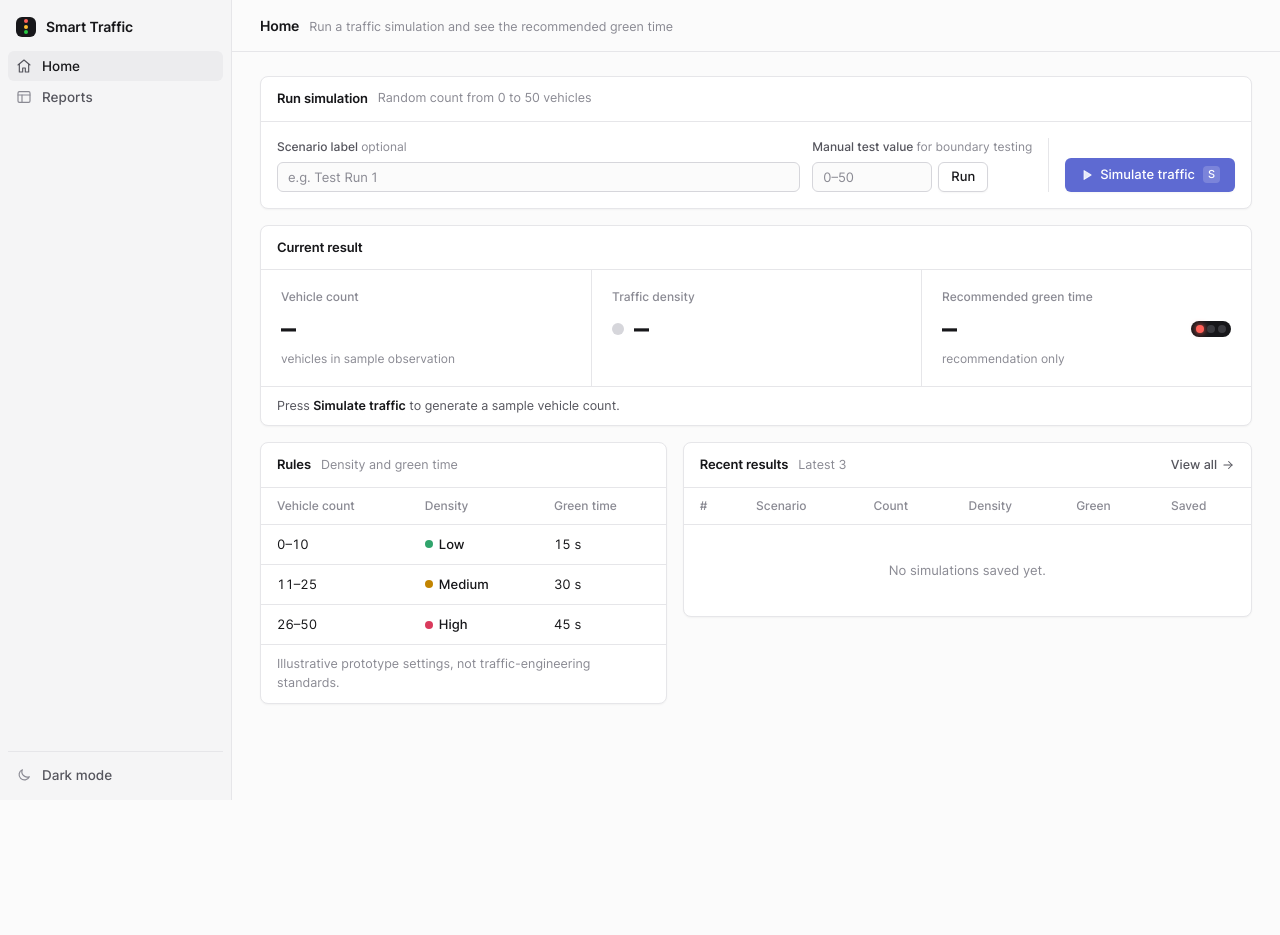
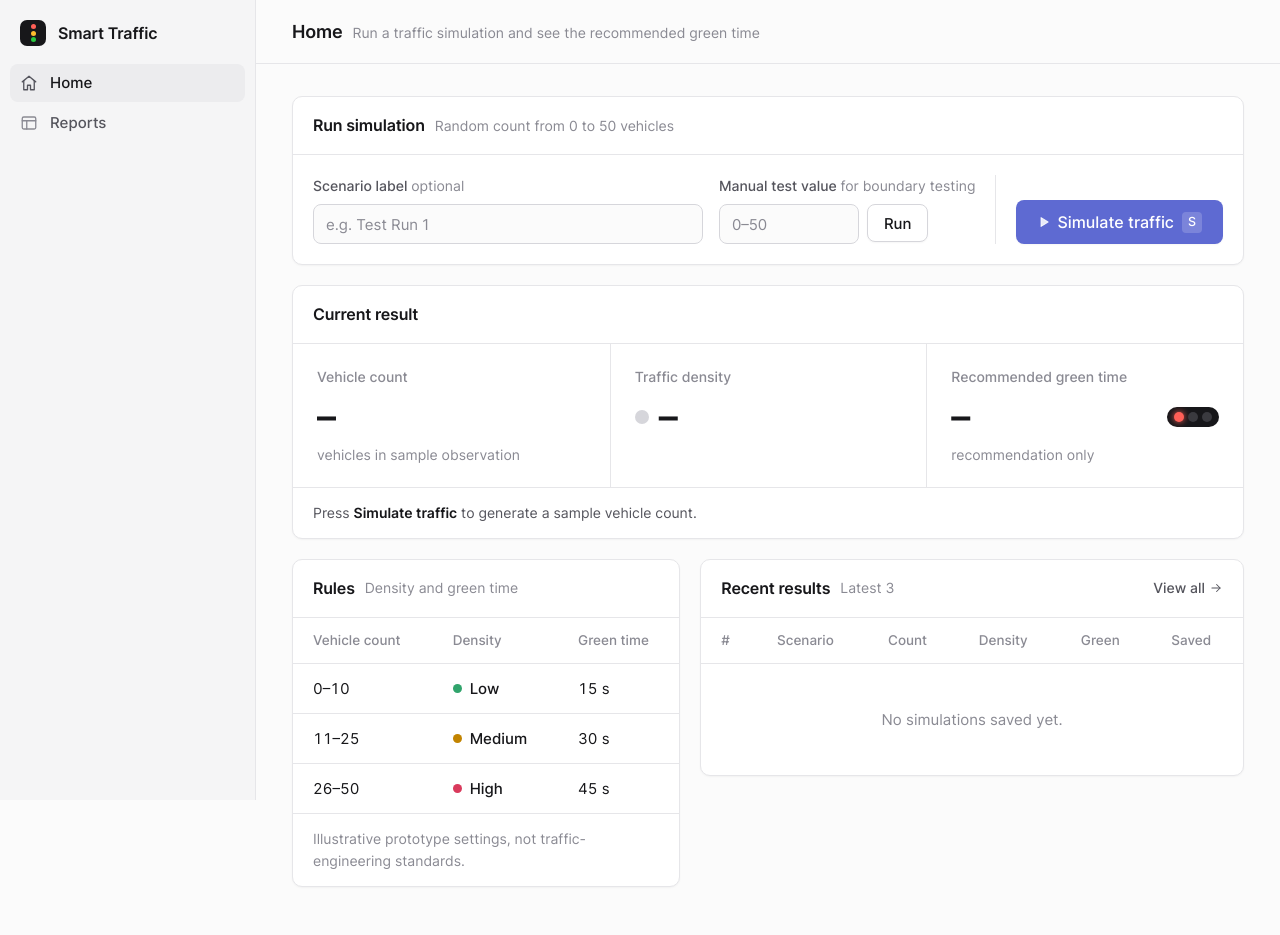
Before and after one commit to osamashaikh4/traffic-simulation, a Flask app: page / in a window 1280 px wide. Before the commit the page ends 800 px from the top, so only its background shows below. Run offline with Flask 3, Linux system fonts and the light colour scheme; data that the repository does not hold is empty.

Commit message:
Use light theme only and enlarge the interface
Remove the light/dark switch and dark theme. Increase text, buttons,
inputs, table rows, sidebar, headings and chart labels for readability.

```diff
--- a/static/common.js
+++ b/static/common.js
@@ -2,10 +2,10 @@
 window.Traffic = (function () {
   "use strict";
 
-  // Reads a CSS custom property so charts follow the current light/dark theme.
+  // Reads a CSS custom property so charts use the same colours as the page.
   const cssVar = (name) => getComputedStyle(document.documentElement).getPropertyValue(name).trim();
 
-  // Density colours (validated CVD-safe in both themes; always paired with a text label).
+  // Density colours (validated colour-blind safe; always paired with a text label).
   const colors = () => ({ Low: cssVar("--low"), Medium: cssVar("--medium"), High: cssVar("--high") });
 
   function statusEl(level) {
--- a/static/style.css
+++ b/static/style.css
@@ -30,54 +30,11 @@
   --highlight: rgba(94, 106, 210, .07);
   --shadow: 0 1px 2px rgba(16, 16, 20, .04);
   --shadow-pop: 0 8px 30px rgba(16, 16, 20, .12);
-  /* Density colours - validated CVD-safe in both themes; always shown with a text label. */
+  /* Density colours - validated colour-blind safe; always shown with a text label. */
   --low: #30a46c;
   --medium: #c28400;
   --high: #d93a5c;
-  --radius: 8px;
-}
-
-@media (prefers-color-scheme: dark) {
-  :root:not([data-theme="light"]) {
-    color-scheme: dark;
-    --bg: #0f1012;
-    --bg-sidebar: #0b0c0d;
-    --panel: #141517;
-    --hover: #1b1c1f;
-    --active: #222327;
-    --border: #232428;
-    --border-strong: #303137;
-    --text: #ececef;
-    --text-2: #a3a3ac;
-    --text-3: #6c6c75;
-    --accent: #6e79d6;
-    --accent-hover: #7d87dc;
-    --accent-soft: rgba(110, 121, 214, .2);
-    --danger-soft: rgba(217, 58, 92, .14);
-    --highlight: rgba(110, 121, 214, .1);
-    --shadow: none;
-    --shadow-pop: 0 8px 30px rgba(0, 0, 0, .5);
-  }
-}
-:root[data-theme="dark"] {
-  color-scheme: dark;
-  --bg: #0f1012;
-  --bg-sidebar: #0b0c0d;
-  --panel: #141517;
-  --hover: #1b1c1f;
-  --active: #222327;
-  --border: #232428;
-  --border-strong: #303137;
-  --text: #ececef;
-  --text-2: #a3a3ac;
-  --text-3: #6c6c75;
-  --accent: #6e79d6;
-  --accent-hover: #7d87dc;
-  --accent-soft: rgba(110, 121, 214, .2);
-  --danger-soft: rgba(217, 58, 92, .14);
-  --highlight: rgba(110, 121, 214, .1);
-  --shadow: none;
-  --shadow-pop: 0 8px 30px rgba(0, 0, 0, .5);
+  --radius: 10px;
 }
 
 /* ---- Base ------------------------------------------------------------------ */
@@ -86,7 +43,7 @@ html, body { margin: 0; }
 body {
   background: var(--bg);
   color: var(--text);
-  font: 13.5px/1.5 "Inter", system-ui, -apple-system, "Segoe UI", sans-serif;
+  font: 15px/1.55 "Inter", system-ui, -apple-system, "Segoe UI", sans-serif;
   font-feature-settings: "cv11", "ss01";
   -webkit-font-smoothing: antialiased;
 }
@@ -102,28 +59,28 @@ h1, h2, h3 { margin: 0; font-weight: 600; letter-spacing: -0.01em; }
 .app { display: flex; min-height: 100vh; }
 
 .sidebar {
-  width: 232px; flex: none;
+  width: 256px; flex: none;
   position: sticky; top: 0; height: 100vh;
   display: flex; flex-direction: column;
   background: var(--bg-sidebar);
   border-right: 1px solid var(--border);
-  padding: 10px 8px;
+  padding: 14px 10px;
 }
-.workspace { display: flex; align-items: center; gap: 10px; padding: 6px 8px 14px; }
-.workspace-name { font-weight: 600; font-size: 14px; letter-spacing: -0.01em; }
+.workspace { display: flex; align-items: center; gap: 12px; padding: 6px 10px 18px; }
+.workspace-name { font-weight: 600; font-size: 16px; letter-spacing: -0.01em; }
 .logo {
-  width: 20px; height: 20px; border-radius: 6px; background: #17171a;
+  width: 26px; height: 26px; border-radius: 7px; background: #17171a;
   display: inline-flex; flex-direction: column; align-items: center; justify-content: center; gap: 1.5px;
 }
-.logo i { width: 4px; height: 4px; border-radius: 50%; }
+.logo i { width: 5px; height: 5px; border-radius: 50%; }
 .logo i:nth-child(1) { background: #ff5f57; }
 .logo i:nth-child(2) { background: #febc2e; }
 .logo i:nth-child(3) { background: #28c840; }
 
-.nav { display: flex; flex-direction: column; gap: 1px; }
+.nav { display: flex; flex-direction: column; gap: 2px; }
 .nav-item {
-  display: flex; align-items: center; gap: 10px;
-  height: 30px; padding: 0 8px; border-radius: 6px;
+  display: flex; align-items: center; gap: 12px;
+  height: 38px; padding: 0 10px; border-radius: 8px; font-size: 15px;
   color: var(--text-2); text-decoration: none; font-weight: 500;
   border: 0; background: none; font: inherit; font-weight: 500; cursor: pointer; width: 100%; text-align: left;
 }
@@ -131,35 +88,25 @@ h1, h2, h3 { margin: 0; font-weight: 600; letter-spacing: -0.01em; }
 .nav-item.active { background: var(--active); color: var(--text); }
 .nav-item .icon { color: var(--text-3); }
 .nav-item.active .icon, .nav-item:hover .icon { color: var(--text-2); }
-.sidebar-foot { margin-top: auto; padding-top: 8px; border-top: 1px solid var(--border); }
-.theme-toggle > span { display: flex; align-items: center; gap: 10px; }
-.when-dark { display: none !important; }
-@media (prefers-color-scheme: dark) {
-  :root:not([data-theme="light"]) .when-dark { display: flex !important; }
-  :root:not([data-theme="light"]) .when-light { display: none !important; }
-}
-:root[data-theme="dark"] .when-dark { display: flex !important; }
-:root[data-theme="dark"] .when-light { display: none !important; }
-
 .main { flex: 1; min-width: 0; display: flex; flex-direction: column; }
 .topbar {
-  height: 52px; flex: none;
+  height: 64px; flex: none;
   display: flex; align-items: center; gap: 12px;
-  padding: 0 28px;
+  padding: 0 36px;
   border-bottom: 1px solid var(--border);
   position: sticky; top: 0; z-index: 10;
   background: color-mix(in srgb, var(--bg) 85%, transparent);
   backdrop-filter: saturate(1.4) blur(10px);
 }
 .topbar-title { display: flex; align-items: baseline; gap: 10px; min-width: 0; }
-.topbar-title h1 { font-size: 14px; font-weight: 600; }
-.topbar-meta { color: var(--text-3); font-size: 12.5px; white-space: nowrap; overflow: hidden; text-overflow: ellipsis; }
+.topbar-title h1 { font-size: 18px; font-weight: 600; }
+.topbar-meta { color: var(--text-3); font-size: 14px; white-space: nowrap; overflow: hidden; text-overflow: ellipsis; }
 .topbar-actions { margin-left: auto; display: flex; align-items: center; gap: 8px; }
-.page { padding: 24px 28px 40px; width: 100%; max-width: 1240px; }
+.page { padding: 32px 36px 48px; width: 100%; max-width: 1360px; }
 
 .icon-btn {
   display: inline-flex; align-items: center; justify-content: center;
-  width: 28px; height: 28px; border-radius: 6px; border: 0; background: none;
+  width: 36px; height: 36px; border-radius: 8px; border: 0; background: none;
   color: var(--text-2); cursor: pointer;
 }
 .icon-btn:hover { background: var(--hover); color: var(--text); }
@@ -188,35 +135,35 @@ h1, h2, h3 { margin: 0; font-weight: 600; letter-spacing: -0.01em; }
   border-radius: var(--radius);
   box-shadow: var(--shadow);
 }
-.panel + .panel, .stack > * + * { margin-top: 16px; }
+.panel + .panel, .stack > * + * { margin-top: 20px; }
 .panel-head {
   display: flex; align-items: center; gap: 10px;
-  padding: 12px 16px; border-bottom: 1px solid var(--border);
+  padding: 16px 20px; border-bottom: 1px solid var(--border);
 }
-.panel-head h2 { font-size: 13px; }
-.panel-head .meta { color: var(--text-3); font-size: 12.5px; }
+.panel-head h2 { font-size: 16px; }
+.panel-head .meta { color: var(--text-3); font-size: 14px; }
 .panel-head .link { margin-left: auto; }
-.panel-body { padding: 16px; }
+.panel-body { padding: 20px; }
 .panel-foot {
   display: flex; align-items: center; justify-content: space-between; gap: 12px; flex-wrap: wrap;
-  padding: 10px 16px; border-top: 1px solid var(--border); color: var(--text-3); font-size: 12.5px;
+  padding: 14px 20px; border-top: 1px solid var(--border); color: var(--text-3); font-size: 14px;
 }
-.grid-2 { display: grid; grid-template-columns: minmax(0, 5fr) minmax(0, 7fr); gap: 16px; margin-top: 16px; align-items: start; }
+.grid-2 { display: grid; grid-template-columns: minmax(0, 5fr) minmax(0, 7fr); gap: 20px; margin-top: 20px; align-items: start; }
 .grid-2 > .panel { margin-top: 0; }
 @media (max-width: 1100px) { .grid-2 { grid-template-columns: minmax(0, 1fr); } }
 
 .link {
   display: inline-flex; align-items: center; gap: 4px;
-  color: var(--text-2); text-decoration: none; font-size: 12.5px; font-weight: 500;
+  color: var(--text-2); text-decoration: none; font-size: 14px; font-weight: 500;
 }
 .link:hover { color: var(--text); }
 
 /* ---- Buttons & inputs ------------------------------------------------------------ */
 .btn {
   display: inline-flex; align-items: center; justify-content: center; gap: 6px;
-  height: 30px; padding: 0 12px; border-radius: 6px;
+  height: 38px; padding: 0 16px; border-radius: 8px;
   border: 1px solid var(--border-strong); background: var(--panel); color: var(--text);
-  font: inherit; font-size: 13px; font-weight: 500; text-decoration: none; white-space: nowrap; cursor: pointer;
+  font: inherit; font-size: 15px; font-weight: 500; text-decoration: none; white-space: nowrap; cursor: pointer;
   box-shadow: var(--shadow);
 }
 .btn:hover { background: var(--hover); }
@@ -230,30 +177,30 @@ h1, h2, h3 { margin: 0; font-weight: 600; letter-spacing: -0.01em; }
 .btn-danger { color: var(--danger); }
 .btn-danger .icon { color: var(--danger); }
 .btn-danger:hover { background: var(--danger-soft); }
-.btn-lg { height: 34px; padding: 0 14px; }
+.btn-lg { height: 44px; padding: 0 20px; font-size: 16px; }
 kbd {
-  font: 500 11px/1 "Inter", system-ui, sans-serif;
-  padding: 3px 5px; border-radius: 4px; margin-left: 2px;
+  font: 500 12.5px/1 "Inter", system-ui, sans-serif;
+  padding: 4px 6px; border-radius: 4px; margin-left: 2px;
   background: rgba(255, 255, 255, .18); color: inherit;
 }
 
-.field { display: flex; flex-direction: column; gap: 6px; }
-.field label { font-size: 12px; font-weight: 500; color: var(--text-2); }
+.field { display: flex; flex-direction: column; gap: 8px; }
+.field label { font-size: 14px; font-weight: 500; color: var(--text-2); }
 .field .hint { font-weight: 400; color: var(--text-3); }
 .input, .select {
-  height: 30px; padding: 0 10px; border-radius: 6px;
+  height: 40px; padding: 0 12px; border-radius: 8px;
   border: 1px solid var(--border-strong); background: var(--bg); color: var(--text);
-  font: inherit; font-size: 13px;
+  font: inherit; font-size: 15px;
 }
 .input::placeholder { color: var(--text-3); }
 .input:focus, .select:focus { outline: none; border-color: var(--accent); box-shadow: 0 0 0 3px var(--accent-soft); }
 .input.invalid { border-color: var(--danger); box-shadow: 0 0 0 3px var(--danger-soft); }
-.field-error { color: var(--danger); font-size: 12px; min-height: 18px; }
+.field-error { color: var(--danger); font-size: 13.5px; min-height: 20px; }
 .select { padding-right: 6px; cursor: pointer; }
 
 .callout {
   display: flex; align-items: center; gap: 8px;
-  padding: 10px 12px; border-radius: 6px; font-size: 13px;
+  padding: 12px 14px; border-radius: 8px; font-size: 15px;
   border: 1px solid color-mix(in srgb, var(--danger) 35%, transparent);
   background: var(--danger-soft); color: var(--text);
 }
@@ -261,18 +208,18 @@ kbd {
 [hidden] { display: none !important; }
 
 /* ---- Status (dot + label: colour never carries meaning alone) ----------------------- */
-.status { display: inline-flex; align-items: center; gap: 6px; font-weight: 500; color: var(--text); }
-.status .dot { width: 8px; height: 8px; border-radius: 50%; flex: none; }
+.status { display: inline-flex; align-items: center; gap: 8px; font-weight: 500; color: var(--text); }
+.status .dot { width: 9px; height: 9px; border-radius: 50%; flex: none; }
 .status-low .dot { background: var(--low); }
 .status-medium .dot { background: var(--medium); }
 .status-high .dot { background: var(--high); }
 
 /* ---- Home: run controls ---------------------------------------------------------------- */
-.run-row { display: flex; align-items: flex-end; gap: 12px; flex-wrap: wrap; }
+.run-row { display: flex; align-items: flex-end; gap: 16px; flex-wrap: wrap; }
 .run-row .field-grow { flex: 1 1 220px; }
 .run-row .divider { width: 1px; align-self: stretch; background: var(--border); margin: 0 4px; }
-.manual { display: flex; gap: 6px; }
-.manual .input { width: 120px; }
+.manual { display: flex; gap: 8px; }
+.manual .input { width: 140px; }
 .run-row .field-error { position: absolute; }
 .run-row .field { position: relative; }
 @media (max-width: 700px) { .run-row .divider { display: none; } .run-row .btn-primary { width: 100%; } }
@@ -280,16 +227,16 @@ kbd {
 /* ---- Home: result metrics ---------------------------------------------------------------- */
 .metrics { display: grid; grid-template-columns: repeat(3, 1fr); }
 .metrics.four { grid-template-columns: repeat(4, 1fr); }
-.metric { padding: 18px 20px; min-width: 0; }
+.metric { padding: 22px 24px; min-width: 0; }
 .metric + .metric { border-left: 1px solid var(--border); }
-.metric-label { font-size: 12px; color: var(--text-3); font-weight: 500; }
+.metric-label { font-size: 14px; color: var(--text-3); font-weight: 500; }
 .metric-value {
-  font-size: 30px; font-weight: 600; letter-spacing: -0.02em; line-height: 1.25; margin-top: 4px;
+  font-size: 38px; font-weight: 600; letter-spacing: -0.02em; line-height: 1.2; margin-top: 6px;
   font-variant-numeric: tabular-nums; display: flex; align-items: center; gap: 10px;
 }
-.metric-value .unit { font-size: 15px; color: var(--text-3); font-weight: 500; }
-.metric-sub { font-size: 12px; color: var(--text-3); margin-top: 2px; }
-.metric-value .big-dot { width: 12px; height: 12px; border-radius: 50%; background: var(--border-strong); }
+.metric-value .unit { font-size: 18px; color: var(--text-3); font-weight: 500; }
+.metric-sub { font-size: 14px; color: var(--text-3); margin-top: 4px; }
+.metric-value .big-dot { width: 14px; height: 14px; border-radius: 50%; background: var(--border-strong); }
 .metric-value.density-low .big-dot { background: var(--low); }
 .metric-value.density-medium .big-dot { background: var(--medium); }
 .metric-value.density-high .big-dot { background: var(--high); }
@@ -305,57 +252,57 @@ kbd {
 .flash { animation: flash .7s ease; }
 @keyframes flash { from { background: var(--highlight); } to { background: transparent; } }
 
-.signal { display: inline-flex; gap: 3px; padding: 4px 5px; border-radius: 10px; background: #17171a; margin-left: auto; }
-.lamp { width: 8px; height: 8px; border-radius: 50%; background: #3a3a3f; transition: background .3s, box-shadow .3s; }
+.signal { display: inline-flex; gap: 4px; padding: 5px 7px; border-radius: 12px; background: #17171a; margin-left: auto; }
+.lamp { width: 10px; height: 10px; border-radius: 50%; background: #3a3a3f; transition: background .3s, box-shadow .3s; }
 .lamp.red.on   { background: #ff5f57; box-shadow: 0 0 6px #ff5f57; }
 .lamp.amber.on { background: #febc2e; box-shadow: 0 0 6px #febc2e; }
 .lamp.green.on { background: #28c840; box-shadow: 0 0 6px #28c840; }
 
 /* ---- Tables ---------------------------------------------------------------------------------- */
 .table-wrap { overflow-x: auto; }
-.table { width: 100%; border-collapse: collapse; font-size: 13px; }
+.table { width: 100%; border-collapse: collapse; font-size: 15px; }
 .table th {
-  text-align: left; font-weight: 500; font-size: 12px; color: var(--text-3);
-  padding: 9px 16px; border-bottom: 1px solid var(--border); white-space: nowrap;
+  text-align: left; font-weight: 500; font-size: 13.5px; color: var(--text-3);
+  padding: 12px 20px; border-bottom: 1px solid var(--border); white-space: nowrap;
 }
-.table td { padding: 0 16px; height: 40px; border-bottom: 1px solid var(--border); white-space: nowrap; }
+.table td { padding: 0 20px; height: 50px; border-bottom: 1px solid var(--border); white-space: nowrap; }
 .table tbody tr:last-child td { border-bottom: 0; }
 .table tbody tr:hover td { background: var(--hover); }
 .table td.id { color: var(--text-3); font-variant-numeric: tabular-nums; width: 1%; }
 .table td.num, .table th.num { font-variant-numeric: tabular-nums; }
 .table td.time { color: var(--text-3); font-variant-numeric: tabular-nums; }
-.table td.empty { height: auto; padding: 36px 16px; text-align: center; color: var(--text-3); white-space: normal; }
+.table td.empty { height: auto; padding: 44px 20px; text-align: center; color: var(--text-3); white-space: normal; }
 .table td.empty a { color: var(--accent); }
 .table tr.active-rule td { background: var(--highlight); }
 .table tr.active-rule td:first-child { box-shadow: inset 2px 0 0 var(--accent); }
 
 /* ---- Reports toolbar -------------------------------------------------------------------------- */
-.toolbar { display: flex; align-items: center; justify-content: space-between; gap: 12px; flex-wrap: wrap; margin-bottom: 12px; }
-.tabs { display: inline-flex; gap: 2px; padding: 2px; border-radius: 8px; background: var(--hover); border: 1px solid var(--border); }
+.toolbar { display: flex; align-items: center; justify-content: space-between; gap: 16px; flex-wrap: wrap; margin-bottom: 16px; }
+.tabs { display: inline-flex; gap: 2px; padding: 3px; border-radius: 10px; background: var(--hover); border: 1px solid var(--border); }
 .tab {
   display: inline-flex; align-items: center; gap: 6px;
-  height: 26px; padding: 0 10px; border-radius: 6px;
-  color: var(--text-2); text-decoration: none; font-size: 12.5px; font-weight: 500;
+  height: 34px; padding: 0 14px; border-radius: 7px;
+  color: var(--text-2); text-decoration: none; font-size: 14.5px; font-weight: 500;
 }
 .tab:hover { color: var(--text); }
 .tab.active { background: var(--panel); color: var(--text); box-shadow: 0 1px 2px rgba(0, 0, 0, .08); }
 .tab .count { color: var(--text-3); font-variant-numeric: tabular-nums; }
-.tab .dot { width: 7px; height: 7px; border-radius: 50%; }
-.per-page { display: inline-flex; align-items: center; gap: 8px; color: var(--text-3); font-size: 12.5px; }
-.per-page .select { height: 28px; }
+.tab .dot { width: 8px; height: 8px; border-radius: 50%; }
+.per-page { display: inline-flex; align-items: center; gap: 10px; color: var(--text-3); font-size: 14px; }
+.per-page .select { height: 36px; }
 
 .pager { display: flex; align-items: center; gap: 2px; }
 .pager a, .pager span {
-  min-width: 28px; height: 28px; padding: 0 6px; border-radius: 6px;
+  min-width: 36px; height: 36px; padding: 0 8px; border-radius: 8px;
   display: inline-flex; align-items: center; justify-content: center;
-  color: var(--text-2); text-decoration: none; font-size: 12.5px; font-variant-numeric: tabular-nums;
+  color: var(--text-2); text-decoration: none; font-size: 14.5px; font-variant-numeric: tabular-nums;
 }
 .pager a:hover { background: var(--hover); color: var(--text); }
 .pager .current { background: var(--active); color: var(--text); font-weight: 600; }
 .pager .disabled { opacity: .35; }
 
 /* ---- Analytics --------------------------------------------------------------------------------- */
-.legend { display: flex; flex-wrap: wrap; gap: 16px; margin: 16px 2px 12px; font-size: 12.5px; color: var(--text-2); }
-.chart-box { position: relative; height: 260px; }
-.chart-box.tall { height: 300px; }
-.panel-head .sub { color: var(--text-3); font-size: 12.5px; margin-left: auto; }
+.legend { display: flex; flex-wrap: wrap; gap: 20px; margin: 20px 2px 14px; font-size: 14px; color: var(--text-2); }
+.chart-box { position: relative; height: 300px; }
+.chart-box.tall { height: 340px; }
+.panel-head .sub { color: var(--text-3); font-size: 14px; margin-left: auto; }
--- a/templates/_icons.html
+++ b/templates/_icons.html
@@ -22,10 +22,6 @@
   <path d="m15 6-6 6 6 6"/>
 {%- elif name == 'chevron-right' -%}
   <path d="m9 6 6 6-6 6"/>
-{%- elif name == 'sun' -%}
-  <circle cx="12" cy="12" r="4"/><path d="M12 2v2M12 20v2M4.9 4.9l1.4 1.4M17.7 17.7l1.4 1.4M2 12h2M20 12h2M4.9 19.1l1.4-1.4M17.7 6.3l1.4-1.4"/>
-{%- elif name == 'moon' -%}
-  <path d="M20 14.5A8 8 0 0 1 9.5 4 8 8 0 1 0 20 14.5z"/>
 {%- elif name == 'close' -%}
   <path d="M6 6l12 12M18 6 6 18"/>
 {%- elif name == 'alert' -%}
--- a/templates/base.html
+++ b/templates/base.html
@@ -5,10 +5,6 @@
   <meta charset="utf-8">
   <meta name="viewport" content="width=device-width, initial-scale=1">
   <title>{% block title %}{% endblock %} · Smart Traffic</title>
-  <script>
-    // Apply a saved theme before first paint to avoid a flash.
-    try { const t = localStorage.getItem("theme"); if (t) document.documentElement.dataset.theme = t; } catch (e) {}
-  </script>
   <link rel="preload" href="{{ url_for('static', filename='vendor/inter/inter-latin-wght-normal.woff2') }}" as="font" type="font/woff2" crossorigin>
   <link rel="stylesheet" href="{{ url_for('static', filename='style.css') }}">
 </head>
@@ -26,16 +22,10 @@
         {% for endpoint, label, ic in nav %}
           <a class="nav-item {% if request.endpoint == endpoint %}active{% endif %}" href="{{ url_for(endpoint) }}"
              {% if request.endpoint == endpoint %}aria-current="page"{% endif %}>
-            {{ icon(ic) }}<span>{{ label }}</span>
+            {{ icon(ic, 18) }}<span>{{ label }}</span>
           </a>
         {% endfor %}
       </nav>
-      <div class="sidebar-foot">
-        <button class="nav-item theme-toggle" type="button" id="theme-toggle">
-          <span class="when-light">{{ icon('moon') }}<span>Dark mode</span></span>
-          <span class="when-dark">{{ icon('sun') }}<span>Light mode</span></span>
-        </button>
-      </div>
     </aside>
     <div class="backdrop" data-close-sidebar></div>
 
@@ -66,16 +56,6 @@
       menuBtn.addEventListener("click", () => setOpen(true));
       document.querySelectorAll("[data-close-sidebar]").forEach((el) => el.addEventListener("click", () => setOpen(false)));
       document.addEventListener("keydown", (e) => { if (e.key === "Escape") setOpen(false); });
-
-      const isDark = () => root.dataset.theme
-        ? root.dataset.theme === "dark"
-        : matchMedia("(prefers-color-scheme: dark)").matches;
-      document.getElementById("theme-toggle").addEventListener("click", () => {
-        const next = isDark() ? "light" : "dark";
-        root.dataset.theme = next;
-        try { localStorage.setItem("theme", next); } catch (e) {}
-        window.dispatchEvent(new Event("themechange"));
-      });
     })();
   </script>
   {% block scripts %}{% endblock %}
```
Also changed, not shown: static/analytics.js (+6 -9 lines), README.md.
